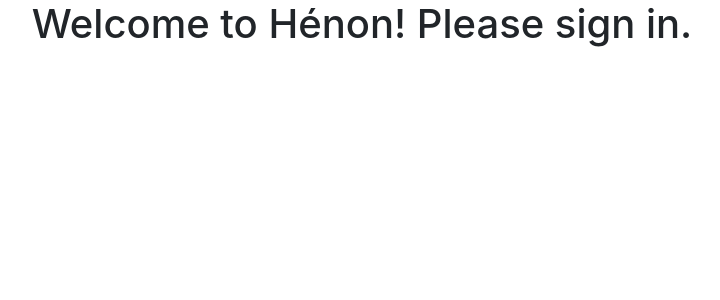
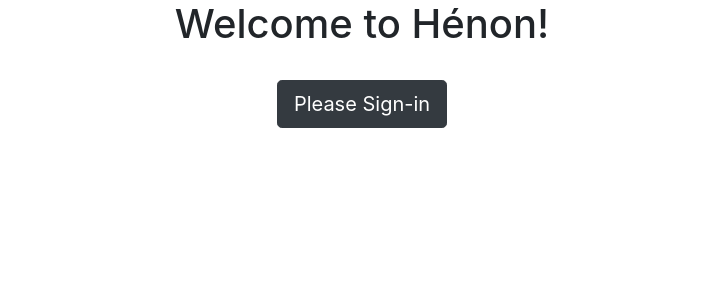
Before and after one commit to FreeWheels007/henonLogin, a Flask app: page / in a window 1280 px wide. Shown: the part 56-356 px from the top of the page, without its empty margins (278-998 px from the left). Run offline with Flask 2, Linux system fonts and the light colour scheme; the visitor is signed in with stand-in values (Sample User, id 1); some libraries are stand-ins or nearby versions.

Commit message:
adjusted page text and add new button

```diff
--- a/application/templates/guest.html
+++ b/application/templates/guest.html
@@ -2,5 +2,10 @@
 {% block title %}Guest Home{% endblock %}
 
 {% block content %}
-<h1 align="center">Welcome to H&eacutenon! Please sign in.</h1>
+<h1 align="center">Welcome to H&eacutenon!</h1>
+<br />
+<div align="center">
+	<button type="button" class="btn btn-dark btn-lg" onclick="location.href='/auth/login';">Please Sign-in</button>
+</div>
+
 {% endblock %}
--- a/application/templates/home.html
+++ b/application/templates/home.html
@@ -2,7 +2,7 @@
 {% block title %}Home{% endblock %}
 
 {% block content %}
-<h1 align="center">Welcome back {{user.userinfo.nickname}}!</h1>
+<h1 align="center">Hello {{user.userinfo.nickname}}!</h1>
 <br />
 <p align="center">This is your main home page!</p>
 {% endblock %}
```
